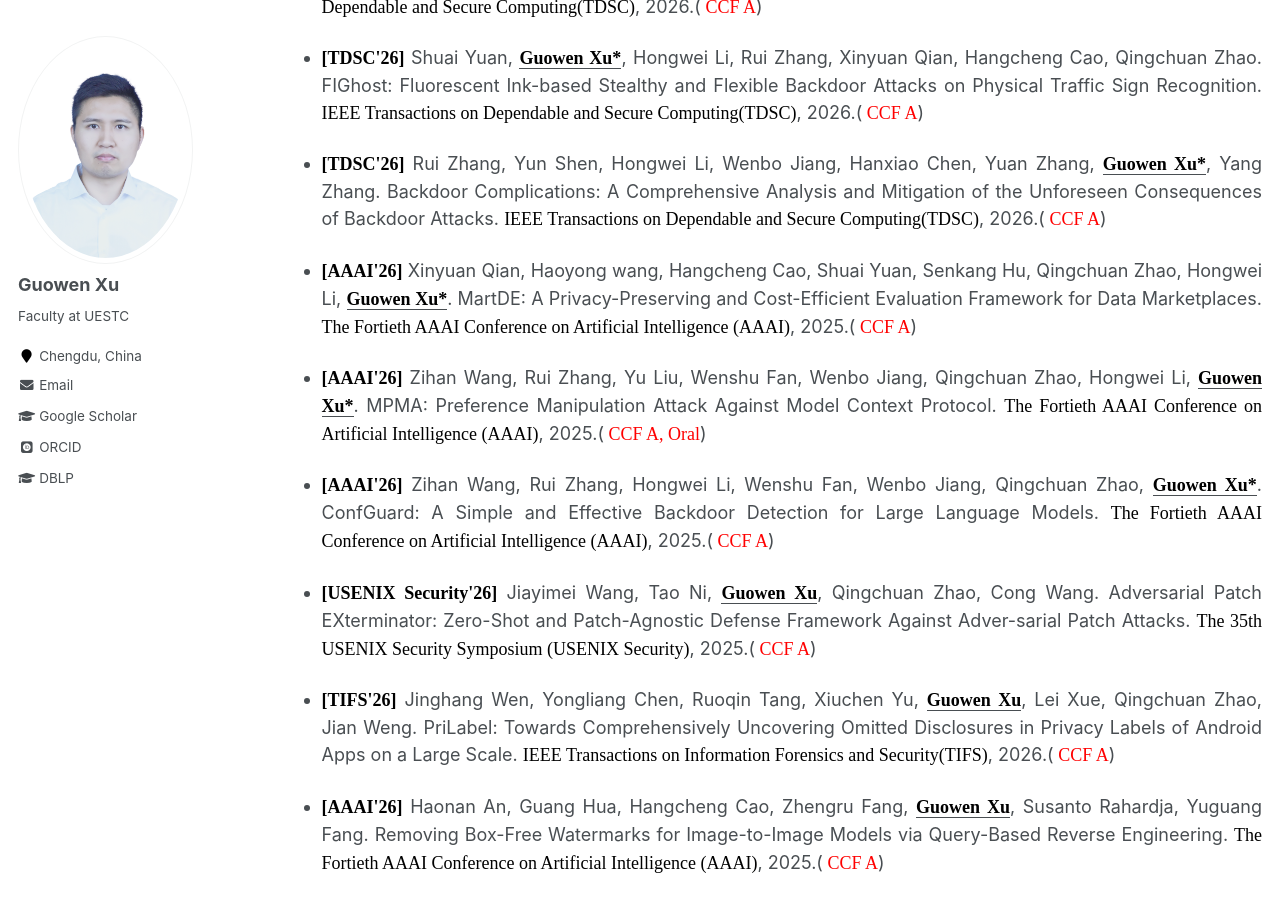
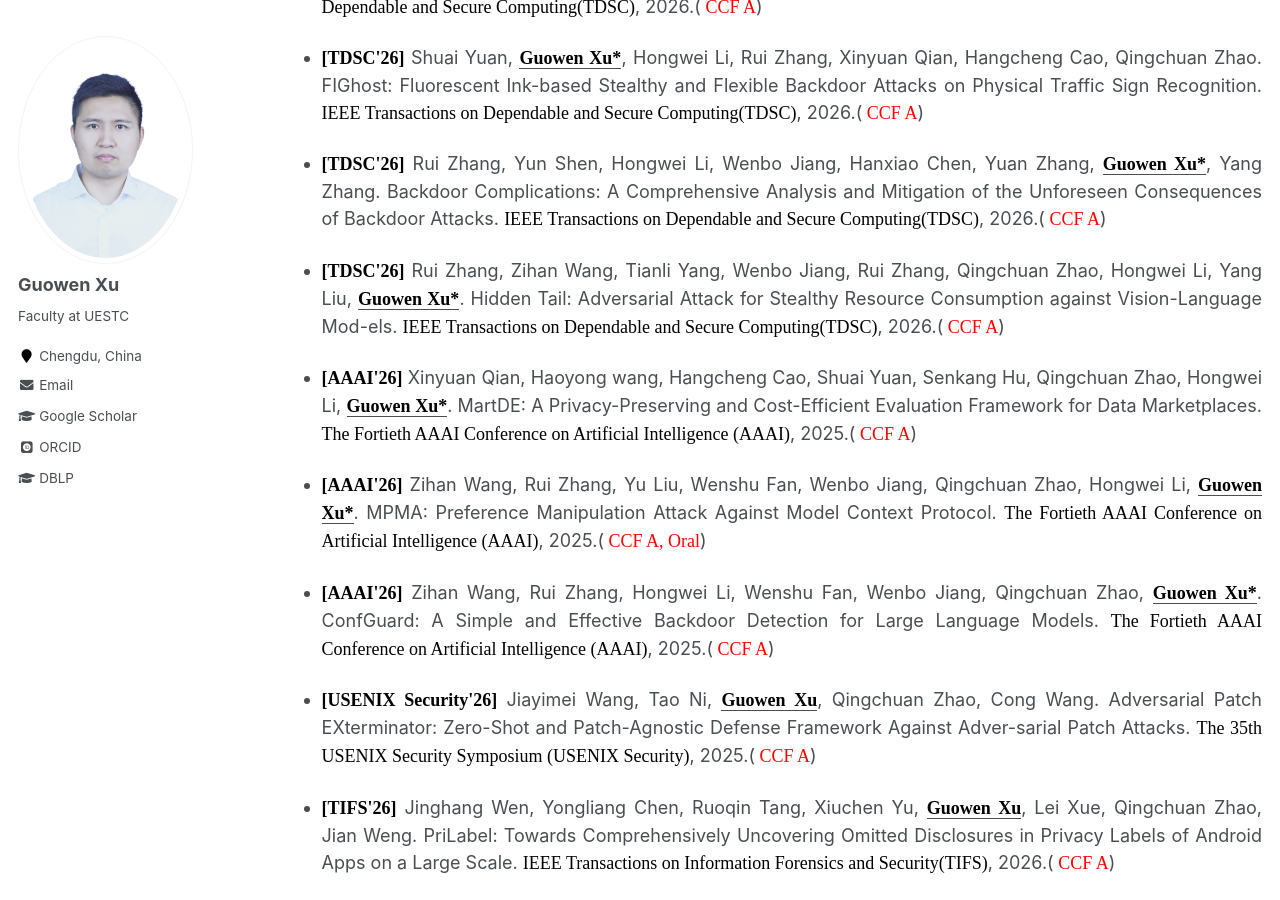
Before and after one commit to Guowen-xu/guowen-xu.github.io, a Jekyll site: the page built from _pages/publications.md, in a window 1280 px wide and 900 px high, scrolled down 484 px. Built offline with Jekyll 4.4.1, drawn with Linux system fonts in a browser that asks for light colours; some web fonts are replaced.

Commit message:
Update publications.md

```diff
--- a/_pages/publications.md
+++ b/_pages/publications.md
@@ -19,6 +19,9 @@ You can find my articles on my [Google Scholar](https://scholar.google.com.hk/ci
 * <p align="justify"> <b><font face="Times New Roman" color=black size=4> [TDSC'26]</font></b> Shuai Yuan, <u><b><font face="Times New Roman" color=black size=4> Guowen Xu*</font></b></u>, Hongwei Li, Rui Zhang, Xinyuan Qian, Hangcheng Cao, Qingchuan Zhao. FIGhost: Fluorescent Ink-based Stealthy and Flexible Backdoor Attacks on Physical Traffic Sign Recognition. <font face="Times New Roman" color=black size=4> IEEE Transactions on Dependable and Secure Computing(TDSC)</font>, 2026.(<font face="Times New Roman" color=red size=4> CCF A</font>)
 
 * <p align="justify"> <b><font face="Times New Roman" color=black size=4> [TDSC'26]</font></b> Rui Zhang, Yun Shen, Hongwei Li, Wenbo Jiang, Hanxiao Chen, Yuan Zhang, <u><b><font face="Times New Roman" color=black size=4> Guowen Xu*</font></b></u>,  Yang Zhang. Backdoor Complications: A Comprehensive Analysis and Mitigation of the Unforeseen Consequences of Backdoor Attacks. <font face="Times New Roman" color=black size=4> IEEE Transactions on Dependable and Secure Computing(TDSC)</font>, 2026.(<font face="Times New Roman" color=red size=4> CCF A</font>)
+
+
+* <p align="justify"> <b><font face="Times New Roman" color=black size=4> [TDSC'26]</font></b> Rui Zhang, Zihan Wang, Tianli Yang, Wenbo Jiang, Rui Zhang, Qingchuan Zhao, Hongwei Li, Yang Liu, <u><b><font face="Times New Roman" color=black size=4> Guowen Xu*</font></b></u>. Hidden Tail: Adversarial Attack for Stealthy Resource Consumption against Vision-Language Mod-els. <font face="Times New Roman" color=black size=4> IEEE Transactions on Dependable and Secure Computing(TDSC)</font>, 2026.(<font face="Times New Roman" color=red size=4> CCF A</font>)
 
 * <p align="justify"> <b><font face="Times New Roman" color=black size=4> [AAAI'26]</font></b> Xinyuan Qian, Haoyong wang, Hangcheng Cao, Shuai Yuan, Senkang Hu, Qingchuan Zhao, Hongwei Li, <u><b><font face="Times New Roman" color=black size=4> Guowen Xu*</font></b></u>. MartDE: A Privacy-Preserving and Cost-Efficient Evaluation Framework for Data Marketplaces. <font face="Times New Roman" color=black size=4> The Fortieth AAAI Conference on Artificial Intelligence (AAAI)</font>, 2025.(<font face="Times New Roman" color=red size=4> CCF A</font>)
 
```
